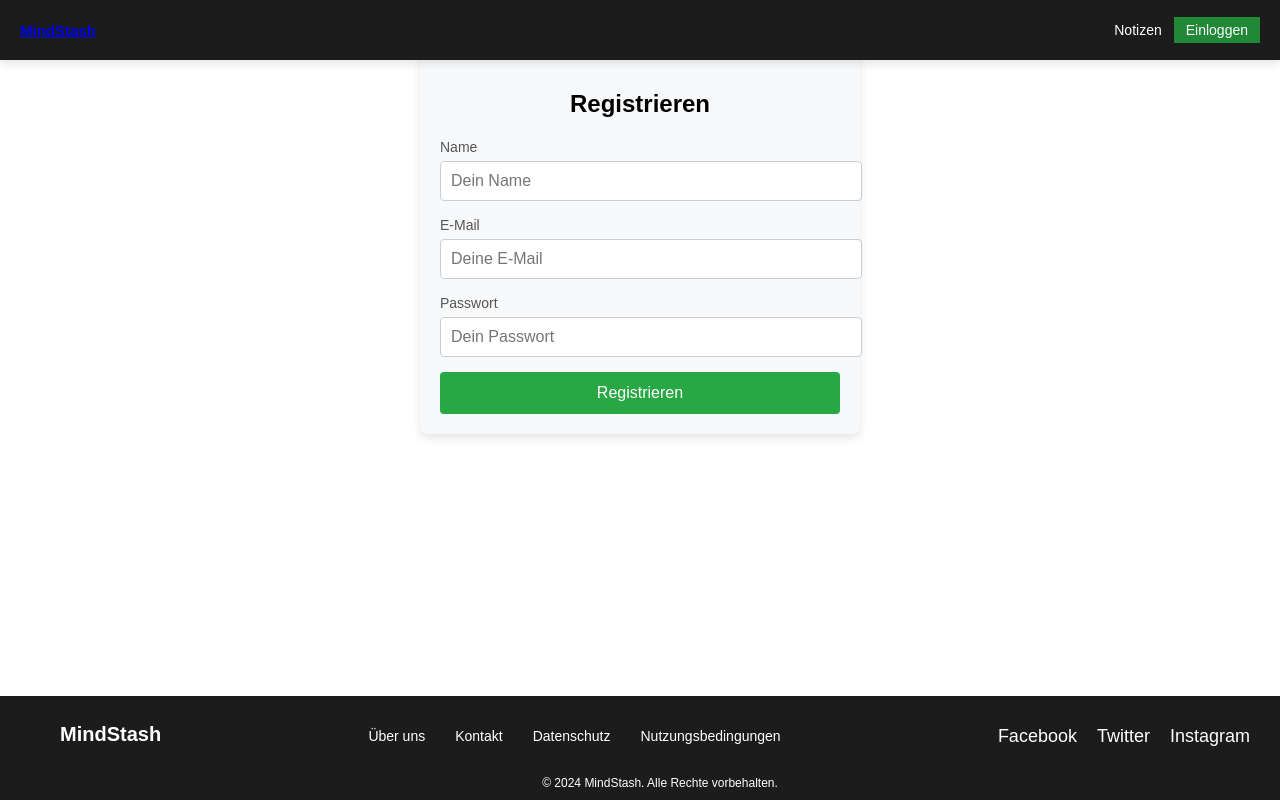
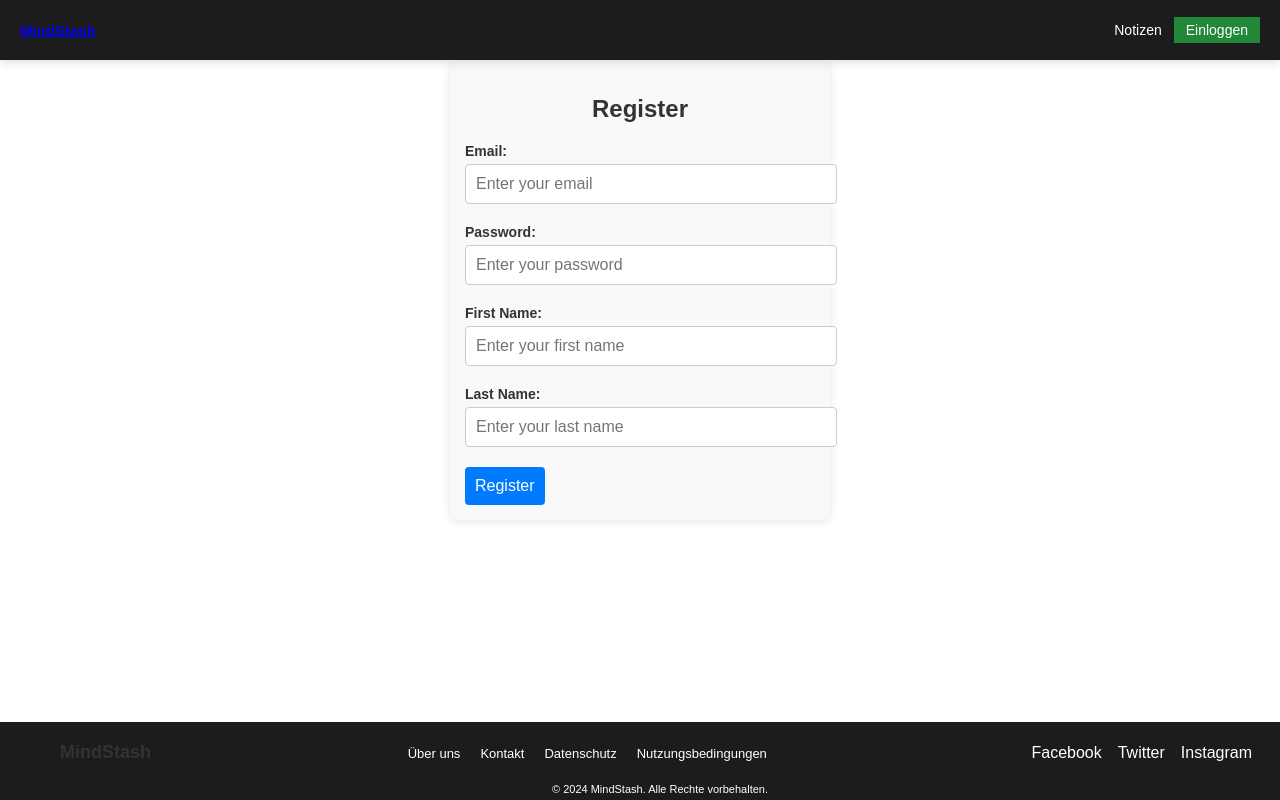
Before and after one commit to JBJeff/MindStash, a React (Vite) app in the folder frontend-notice/: page /register in a window 1280 px wide. Built offline with nearby package versions, Linux system fonts and the light colour scheme.

Commit message:
Registrierung erstellt

```diff
--- a/frontend-notice/src/components/basic/RegisterComponent.jsx
+++ b/frontend-notice/src/components/basic/RegisterComponent.jsx
@@ -1,68 +1,62 @@
 import React, { useState } from 'react';
 import './cs_bComponents/Register.css'; // Füge hier deine CSS Datei ein
+import { registerUser } from '../api/UserApiService';
+
 
 function RegisterComponent() {
-  const [formData, setFormData] = useState({
-    name: '',
-    email: '',
-    password: '',
-  });
 
-  const handleChange = (e) => {
+  const [email, setEmail] = useState("");
+    const [password, setPassword] = useState("");
+    const [firstName, setFirstName] = useState("");
+    const [lastName, setLastName] = useState("");
+    const [error, setError] = useState(null);
+    const [successMessage, setSuccessMessage] = useState("");
 
+    const handleSubmit = async (e) => {
+        e.preventDefault();
+
+        const requestBody = {
+            email,
+            password,
+            firstName,
+            lastName
         };
 
-  const handleSubmit = (e) => {
-    e.preventDefault();
-    // Hier kannst du die Logik für die Registrierung einfügen, z. B. API-Request
-    console.log('Registriert mit:', formData);
+        try {
+            const data = await registerUser(requestBody);  // Hier rufst du die API-Funktion auf
+            setSuccessMessage(`User registered successfully: ${data.firstName} ${data.lastName}`);
+            setError(null);
+        } catch (error) {
+            setError(error.message);  // Fehlernachricht vom API-Client
+            setSuccessMessage(null);
+        }
     };
 
     return (
-    <div className="register-container">
-      <h2>Registrieren</h2>
+        <div className="form-container">
+            <h2>Register</h2>
             <form onSubmit={handleSubmit} className="register-form">
-        <div className="form-group">
-          <label htmlFor="name">Name</label>
-          <input
-            type="text"
-            id="name"
-            name="name"
-            value={formData.name}
-            onChange={handleChange}
-            placeholder="Dein Name"
-            required
-          />
+                <div className="input-group">
+                    <label>Email:</label>
+                    <input type="email" value={email} onChange={(e) => setEmail(e.target.value)} placeholder="Enter your email" />
                 </div>
+                <div className="input-group">
+                    <label>Password:</label>
+                    <input type="password" value={password} onChange={(e) => setPassword(e.target.value)} placeholder="Enter your password" />
+                </div>
+                <div className="input-group">
+                    <label>First Name:</label>
+                    <input type="text" value={firstName} onChange={(e) => setFirstName(e.target.value)} placeholder="Enter your first name" />
+                </div>
+                <div className="input-group">
+                    <label>Last Name:</label>
+                    <input type="text" value={lastName} onChange={(e) => setLastName(e.target.value)} placeholder="Enter your last name" />
+                </div>
+                <button type="submit" className="submit-button">Register</button>
+            </form>
 
-        <div className="form-group">
-          <label htmlFor="email">E-Mail</label>
-          <input
-            type="email"
-            id="email"
-            name="email"
-            value={formData.email}
-            onChange={handleChange}
-            placeholder="Deine E-Mail"
-            required
-          />
-        </div>
-
-        <div className="form-group">
-          <label htmlFor="password">Passwort</label>
-          <input
-            type="password"
-            id="password"
-            name="password"
-            value={formData.password}
-            onChange={handleChange}
-            placeholder="Dein Passwort"
-            required
-          />
-        </div>
-
-        <button type="submit" className="submit-btn">Registrieren</button>
-      </form>
+            {successMessage && <p className="success-message">{successMessage}</p>}
+            {error && <p className="error-message">{error}</p>}
         </div>
     );
 }
--- a/frontend-notice/src/components/basic/cs_bComponents/Footer.css
+++ b/frontend-notice/src/components/basic/cs_bComponents/Footer.css
@@ -4,7 +4,7 @@
 .footer {
   background-color: #1c1c1c; /* Dunkles Grau-Schwarz als Hintergrund */
   color: white;
-    padding: 10px 20px; /* Weniger Padding für einen kleineren Footer */
+  padding: 5px 20px; /* Weniger Padding für einen kleineren Footer */
   text-align: center;
   font-family: Arial, sans-serif;
   position: fixed; /* Fixiert den Footer am unteren Rand der Seite */
@@ -25,7 +25,7 @@
 }
 
 .footer-logo h2 {
-    font-size: 20px;
+  font-size: 18px; /* Kleinere Schriftgröße für das Logo */
   font-weight: bold;
 }
 
@@ -36,13 +36,13 @@
 
 .footer-links ul li {
   display: inline-block;
-    margin: 0 15px;
+  margin: 0 10px;
 }
 
 .footer-link {
   color: white;
   text-decoration: none;
-    font-size: 14px; /* Kleinere Schriftgröße */
+  font-size: 13px; /* Kleinere Schriftgröße für Links */
   transition: color 0.3s;
 }
 
@@ -52,8 +52,8 @@
 
 .footer-social a {
   display: inline-block;
-    margin: 0 10px;
-    font-size: 18px; /* Kleinere Icons */
+  margin: 0 8px;
+  font-size: 16px; /* Kleinere Icons */
   color: white;
   text-decoration: none;
   transition: color 0.3s;
@@ -65,8 +65,8 @@
 
 /* Footer unten (Copyright-Bereich) */
 .footer-bottom {
-    margin-top: 10px;
-    font-size: 12px; /* Noch kleinere Schrift für den Copyright-Bereich */
+  margin-top: 5px;
+  font-size: 11px; /* Noch kleinere Schrift für den Copyright-Bereich */
 }
 
 .footer-bottom p {
--- a/frontend-notice/src/components/basic/cs_bComponents/Register.css
+++ b/frontend-notice/src/components/basic/cs_bComponents/Register.css
@@ -1,57 +1,100 @@
 /* Register Seite */
-.register-container {
-    width: 100%;
-    max-width: 400px;
-    margin: 50px auto;
-    padding: 20px;
-    background-color: #f8f9fa;
+.form-container {
+  max-width: 350px;  /* Kleinere maximale Breite */
+  /* max-height: px; */
+  margin-top: 60px;   /* Abstand oben */
+  margin-bottom: 60px; /* Abstand unten */
+  margin-left: auto;
+  margin-right: auto;
+  padding: 15px;      /* Weniger Padding */
+  background-color: #f9f9f9;
   border-radius: 8px;
-    box-shadow: 0 4px 10px rgba(0, 0, 0, 0.1);
+  box-shadow: 0 2px 10px rgba(0, 0, 0, 0.1);
 }
 
 h2 {
   text-align: center;
-    margin-bottom: 20px;
+  color: #333;
+  font-size: 24px;  /* Etwas größere Schrift für den Titel */
 }
 
-  .register-form {
+register-form {
+  display: flex;
+
+  flex-direction: column;
+  gap: 3px;         /* Noch weniger Abstand zwischen den Feldern */
+}
+.input-group {
   display: flex;
   flex-direction: column;
 }
 
-  .form-group {
-    margin-bottom: 15px;
-  }
-
 label {
-    font-size: 14px;
+  font-weight: bold;
+  margin-bottom: 5px;
   color: #555;
 }
 
 input {
-    width: 100%;
   padding: 10px;
-    margin-top: 5px;
-    border: 1px solid #ccc;
+  font-size: 16px;
+  border: 1px solid #ddd;
   border-radius: 4px;
-    font-size: 16px;
+  outline: none;
 }
 
 input:focus {
-    outline: none;
-    border-color: #28a745;
+  border-color: #007bff;
+  box-shadow: 0 0 5px rgba(0, 123, 255, 0.5);
 }
 
-  .submit-btn {
-    background-color: #28a745;
+.submit-button {
+  padding: 10px;
+  background-color: #007bff;
   color: white;
-    padding: 12px;
+  font-size: 16px;
   border: none;
   border-radius: 4px;
-    font-size: 16px;
   cursor: pointer;
+  transition: background-color 0.3s;
 }
 
-  .submit-btn:hover {
-    background-color: #218838;
+.submit-button:hover {
+  background-color: #0056b3;
 }
+
+.success-message {
+  color: green;
+  font-size: 14px;
+  text-align: center;
+}
+
+.error-message {
+  color: red;
+  font-size: 14px;
+  text-align: center;
+}
+
+/* Responsive Design */
+@media screen and (max-width: 480px) {
+  .form-container {
+    max-width: 90%;  /* Anpassung für kleine Bildschirme */
+    padding: 10px;
+  }
+
+  h2 {
+    font-size: 20px;  /* Kleinere Schriftgröße für den Titel auf mobilen Geräten */
+  }
+
+  .register-form {
+    gap: 10px;  /* Noch weniger Abstand auf mobilen Geräten */
+  }
+
+  input {
+    font-size: 14px;  /* Kleinere Schriftgröße für Eingabefelder */
+  }
+
+  .submit-button {
+    font-size: 14px;  /* Kleinere Schriftgröße für den Button */
+  }
+}
```
Lines whose indentation alone changed are shown as unchanged.
